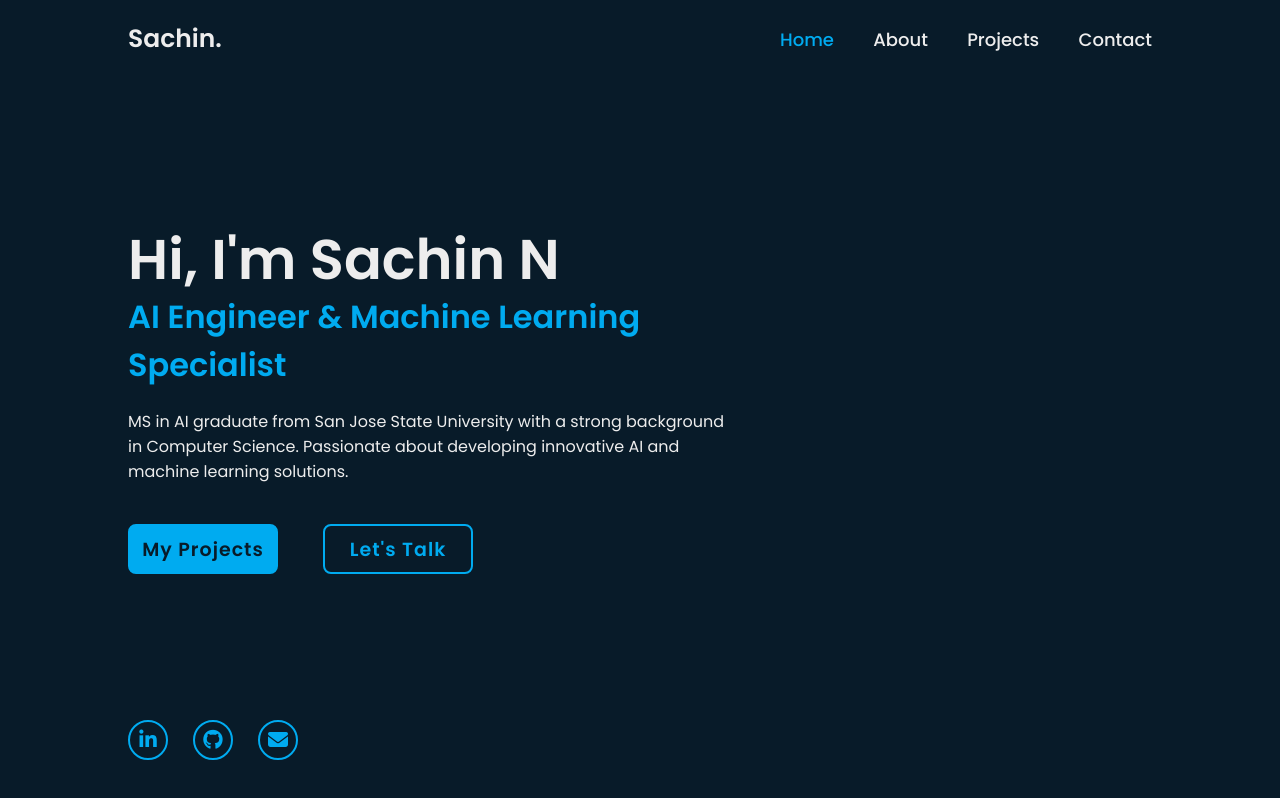
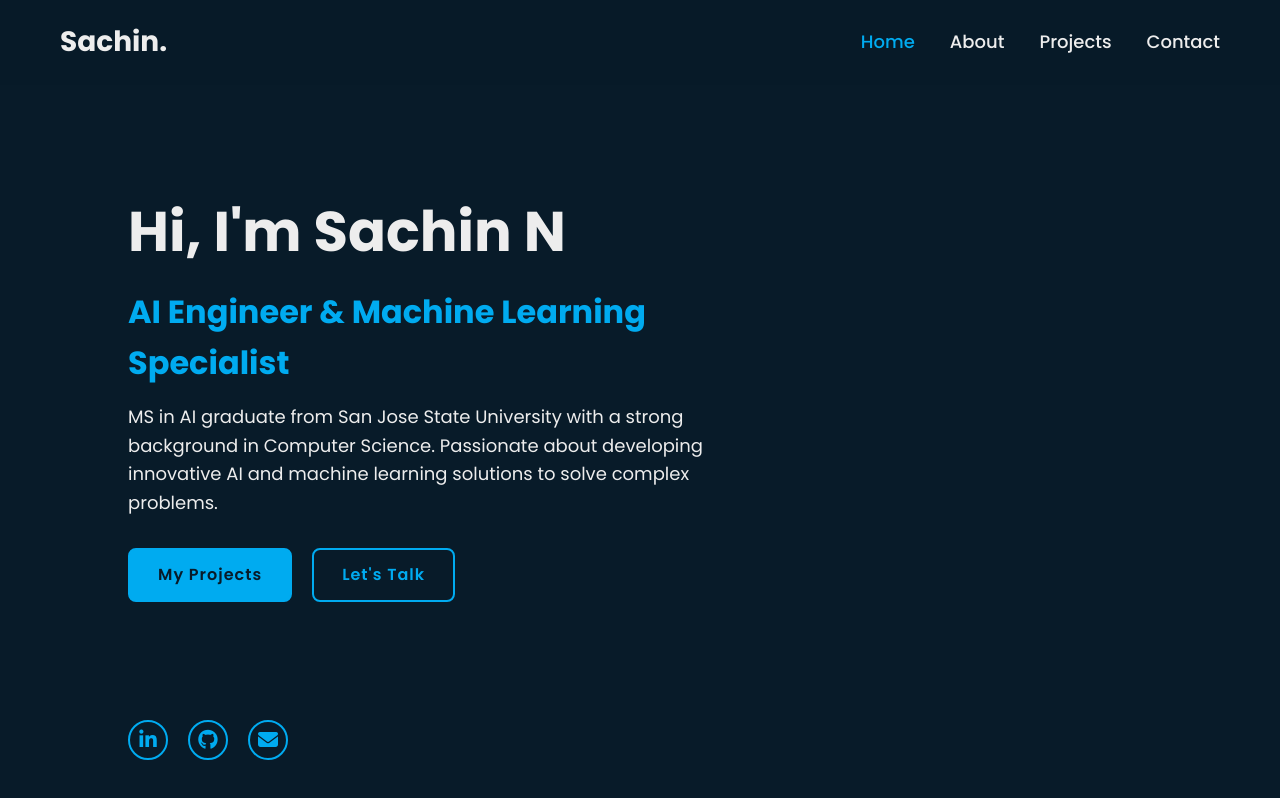
Before and after one commit to sachin-n-AI/sachin-n-AI.github.io, a plain HTML site: page index.html in a window 1280 px wide. Drawn offline with Linux system fonts and the light colour scheme.

Commit message:
Add files via upload

```diff
--- a/index.html
+++ b/index.html
@@ -2,12 +2,18 @@
 <html lang="en">
 <head>
     <meta charset="UTF-8">
-    <meta http-equiv="X-UA-Compatible" content="IE=edge">
     <meta name="viewport" content="width=device-width, initial-scale=1.0">
     <title>Sachin N - AI Engineer Portfolio</title>
+    <meta name="description" content="Sachin N is an AI Engineer and Machine Learning Specialist with expertise in developing innovative AI solutions.">
     <link rel="stylesheet" href="https://cdnjs.cloudflare.com/ajax/libs/font-awesome/6.4.0/css/all.min.css">
     <style>
-        @import url('https://fonts.googleapis.com/css2?family=Poppins:wght@300;400;500;600&display=swap');
+        @import url('https://fonts.googleapis.com/css2?family=Poppins:wght@300;400;500;600;700&display=swap');
+
+        :root {
+            --primary-color: #00abf0;
+            --background-color: #081b29;
+            --text-color: #ededed;
+        }
 
         * {
             margin: 0;
@@ -17,8 +23,15 @@
         }
 
         body {
-            background-color: #081b29;
-            color: #ededed;
+            background-color: var(--background-color);
+            color: var(--text-color);
+            line-height: 1.6;
+        }
+
+        .container {
+            max-width: 1200px;
+            margin: 0 auto;
+            padding: 0 20px;
         }
 
         .header {
@@ -26,24 +39,32 @@
             top: 0;
             left: 0;
             width: 100%;
-            padding: 20px 10%;
-            background-color: transparent;
+            padding: 20px 0;
+            background-color: rgba(8, 27, 41, 0.8);
+            backdrop-filter: blur(10px);
+            z-index: 100;
+        }
+
+        .header-content {
             display: flex;
             justify-content: space-between;
             align-items: center;
-            z-index: 100;
         }
 
         .logo {
-            font-size: 25px;
-            color: #ededed;
+            font-size: 28px;
+            color: var(--text-color);
             text-decoration: none;
-            font-weight: 600;
+            font-weight: 700;
+        }
+
+        .navbar {
+            display: flex;
         }
 
         .navbar a {
             font-size: 18px;
-            color: #ededed;
+            color: var(--text-color);
             text-decoration: none;
             font-weight: 500;
             margin-left: 35px;
@@ -52,7 +73,7 @@
 
         .navbar a:hover,
         .navbar a.active {
-            color: #00abf0;
+            color: var(--primary-color);
         }
 
         .home {
@@ -60,6 +81,8 @@
             display: flex;
             align-items: center;
             padding: 0 10%;
+            position: relative;
+            overflow: hidden;
         }
 
         .home-content {
@@ -70,123 +93,87 @@
             font-size: 56px;
             font-weight: 700;
             line-height: 1.2;
+            margin-bottom: 20px;
+            animation: fadeInLeft 1s ease;
         }
 
         .home-content h3 {
             font-size: 32px;
             font-weight: 700;
-            color: #00abf0;
+            color: var(--primary-color);
+            margin-bottom: 15px;
+            animation: fadeInLeft 1s ease 0.2s;
         }
 
         .home-content p {
-            font-size: 16px;
-            margin: 20px 0 40px;
+            font-size: 18px;
+            margin-bottom: 30px;
+            animation: fadeInLeft 1s ease 0.4s;
         }
 
-        .home-content .btn-box {
+        .btn-box {
             display: flex;
-            justify-content: space-between;
-            width: 345px;
-            height: 50px;
+            justify-content: flex-start;
+            gap: 20px;
+            animation: fadeInLeft 1s ease 0.6s;
         }
 
-        .btn-box a {
-            position: relative;
-            display: inline-flex;
-            justify-content: center;
-            align-items: center;
-            width: 150px;
-            height: 100%;
-            background: #00abf0;
-            border: 2px solid #00abf0;
+        .btn {
+            display: inline-block;
+            padding: 12px 28px;
+            background: var(--primary-color);
+            border: 2px solid var(--primary-color);
             border-radius: 8px;
-            font-size: 19px;
-            color: #081b29;
+            font-size: 16px;
+            color: var(--background-color);
             text-decoration: none;
             font-weight: 600;
             letter-spacing: 1px;
-            z-index: 1;
-            overflow: hidden;
             transition: .5s;
         }
 
-        .btn-box a:hover {
-            color: #00abf0;
+        .btn:hover {
+            background: transparent;
+            color: var(--primary-color);
         }
 
-        .btn-box a:nth-child(2) {
+        .btn.secondary {
             background: transparent;
-            color: #00abf0;
+            color: var(--primary-color);
         }
 
-        .btn-box a:nth-child(2):hover {
-            color: #081b29;
-        }
-
-        .btn-box a:nth-child(2)::before {
-            background: #00abf0;
-        }
-
-        .btn-box a::before {
-            content: '';
-            position: absolute;
-            top: 0;
-            left: 0;
-            width: 0;
-            height: 100%;
-            background: #081b29;
-            z-index: -1;
-            transition: .5s;
-        }
-
-        .btn-box a:hover::before {
-            width: 100%;
+        .btn.secondary:hover {
+            background: var(--primary-color);
+            color: var(--background-color);
         }
 
         .home-sci {
             position: absolute;
             bottom: 40px;
-            width: 170px;
             display: flex;
-            justify-content: space-between;
+            gap: 20px;
         }
 
         .home-sci a {
-            position: relative;
             display: inline-flex;
             justify-content: center;
             align-items: center;
             width: 40px;
             height: 40px;
             background: transparent;
-            border: 2px solid #00abf0;
+            border: 2px solid var(--primary-color);
             border-radius: 50%;
             font-size: 20px;
-            color: #00abf0;
+            color: var(--primary-color);
             text-decoration: none;
+            transition: .5s;
             z-index: 1;
             overflow: hidden;
-            transition: .5s;
         }
 
         .home-sci a:hover {
-            color: #081b29;
-        }
-
-        .home-sci a::before {
-            content: '';
-            position: absolute;
-            top: 0;
-            left: 0;
-            width: 0;
-            height: 100%;
-            background: #00abf0;
-            z-index: -1;
-            transition: .5s;
-        }
-
-        .home-sci a:hover::before {
-            width: 100%;
+            color: var(--background-color);
+            background: var(--primary-color);
         }
 
         .home-imgHover {
@@ -200,31 +187,59 @@
         }
 
         .home-imgHover:hover {
-            background: #081b29;
+            background: var(--background-color);
             opacity: .8;
+        }
+
+        @keyframes fadeInLeft {
+            0% {
+                opacity: 0;
+                transform: translateX(-50px);
+            }
+            100% {
+                opacity: 1;
+                transform: translateX(0);
+            }
+        }
+
+        @media (max-width: 768px) {
+            .home-content h1 {
+                font-size: 36px;
+            }
+            .home-content h3 {
+                font-size: 24px;
+            }
+            .btn-box {
+                flex-direction: column;
+                align-items: flex-start;
+            }
+            .home-sci {
+                bottom: 20px;
+            }
         }
     </style>
 </head>
 <body>
     <header class="header">
+        <div class="container header-content">
             <a href="#" class="logo">Sachin.</a>
-
             <nav class="navbar">
                 <a href="#" class="active">Home</a>
                 <a href="#about">About</a>
                 <a href="#projects">Projects</a>
                 <a href="#contact">Contact</a>
             </nav>
+        </div>
     </header>
 
     <section class="home">
         <div class="home-content">
             <h1>Hi, I'm Sachin N</h1>
             <h3>AI Engineer & Machine Learning Specialist</h3>
-            <p>MS in AI graduate from San Jose State University with a strong background in Computer Science. Passionate about developing innovative AI and machine learning solutions.</p>
+            <p>MS in AI graduate from San Jose State University with a strong background in Computer Science. Passionate about developing innovative AI and machine learning solutions to solve complex problems.</p>
             <div class="btn-box">
-                <a href="#projects">My Projects</a>
-                <a href="#contact">Let's Talk</a>
+                <a href="#projects" class="btn">My Projects</a>
+                <a href="#contact" class="btn secondary">Let's Talk</a>
             </div>
         </div>
 
@@ -234,11 +249,19 @@
             <a href="#"><i class="fas fa-envelope"></i></a>
         </div>
 
-        <span class="home-imgHover"></span>
+        <div class="home-imgHover"></div>
     </section>
 
     <script>
-        // Add any JavaScript functionality here
+        // Add smooth scrolling
+        document.querySelectorAll('a[href^="#"]').forEach(anchor => {
+            anchor.addEventListener('click', function (e) {
+                e.preventDefault();
+                document.querySelector(this.getAttribute('href')).scrollIntoView({
+                    behavior: 'smooth'
+                });
+            });
+        });
     </script>
 </body>
 </html>
```
Lines whose indentation alone changed are shown as unchanged.
